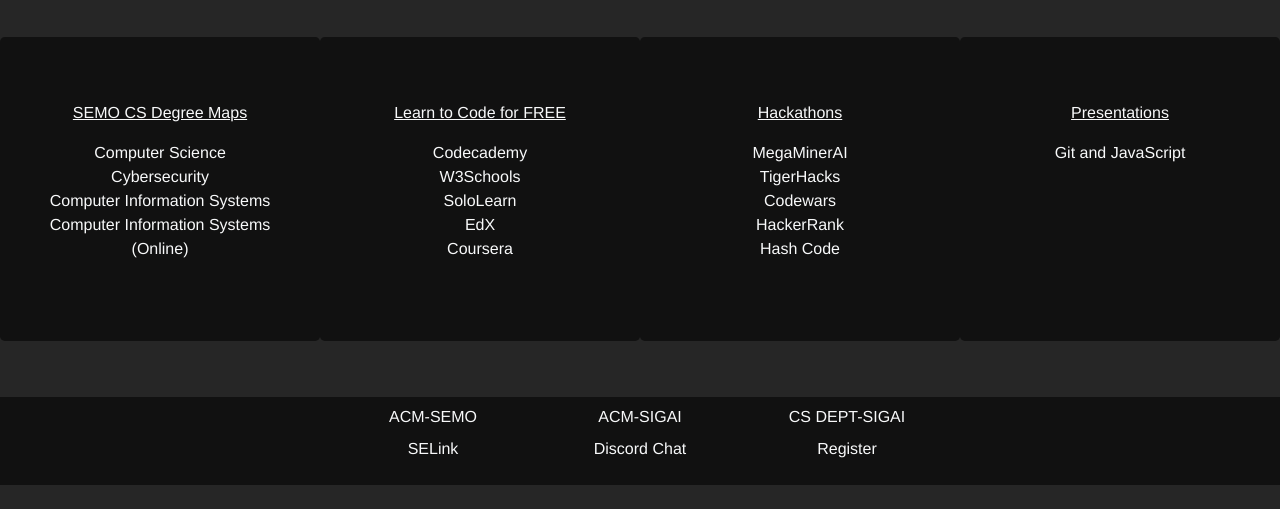
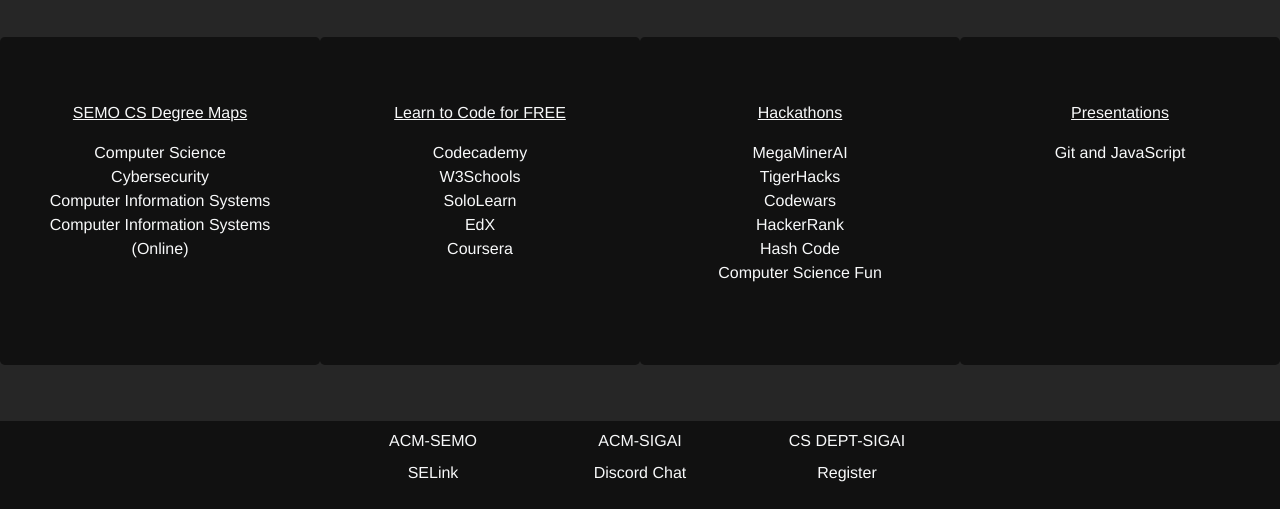
Before and after one commit to AcmSemo/sigai, a plain HTML site: page resources.html in a window 1280 px wide. Shown: the part 672-1181 px from the top of the page. Before the commit the page ends 1157 px from the top, so only its background shows below. Drawn offline with nearby package versions, Linux system fonts and the light colour scheme.

Commit message:
Update resources.html

```diff
--- a/resources.html
+++ b/resources.html
@@ -92,6 +92,7 @@
 						<li><a class="text-light" href="https://www.codewars.com/" target="_blank">Codewars</a></li>
 						<li><a class="text-light" href="https://www.hackerrank.com/" target="_blank">HackerRank</a></li>
 						<li><a class="text-light" href="https://codingcompetitions.withgoogle.com/hashcode/" target="_blank">Hash Code</a></li>
+						<li><a class="text-light" href="https://www.hp.com/ca-en/shop/Offer.aspx?p=computer-science-fun-for-kids" target="_blank">Computer Science Fun</a></li>
 					</ul>
 				</div>
 
```
